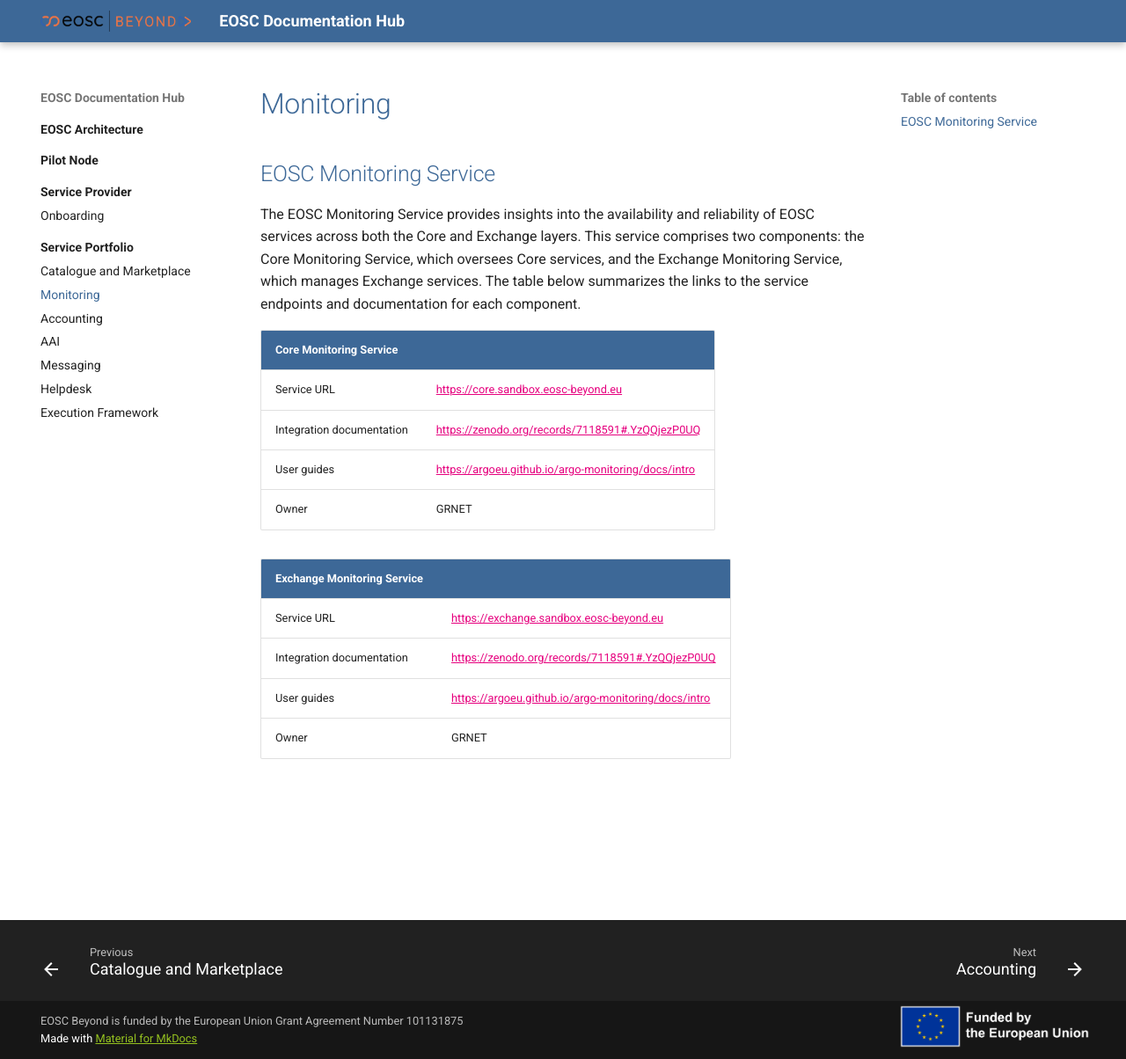
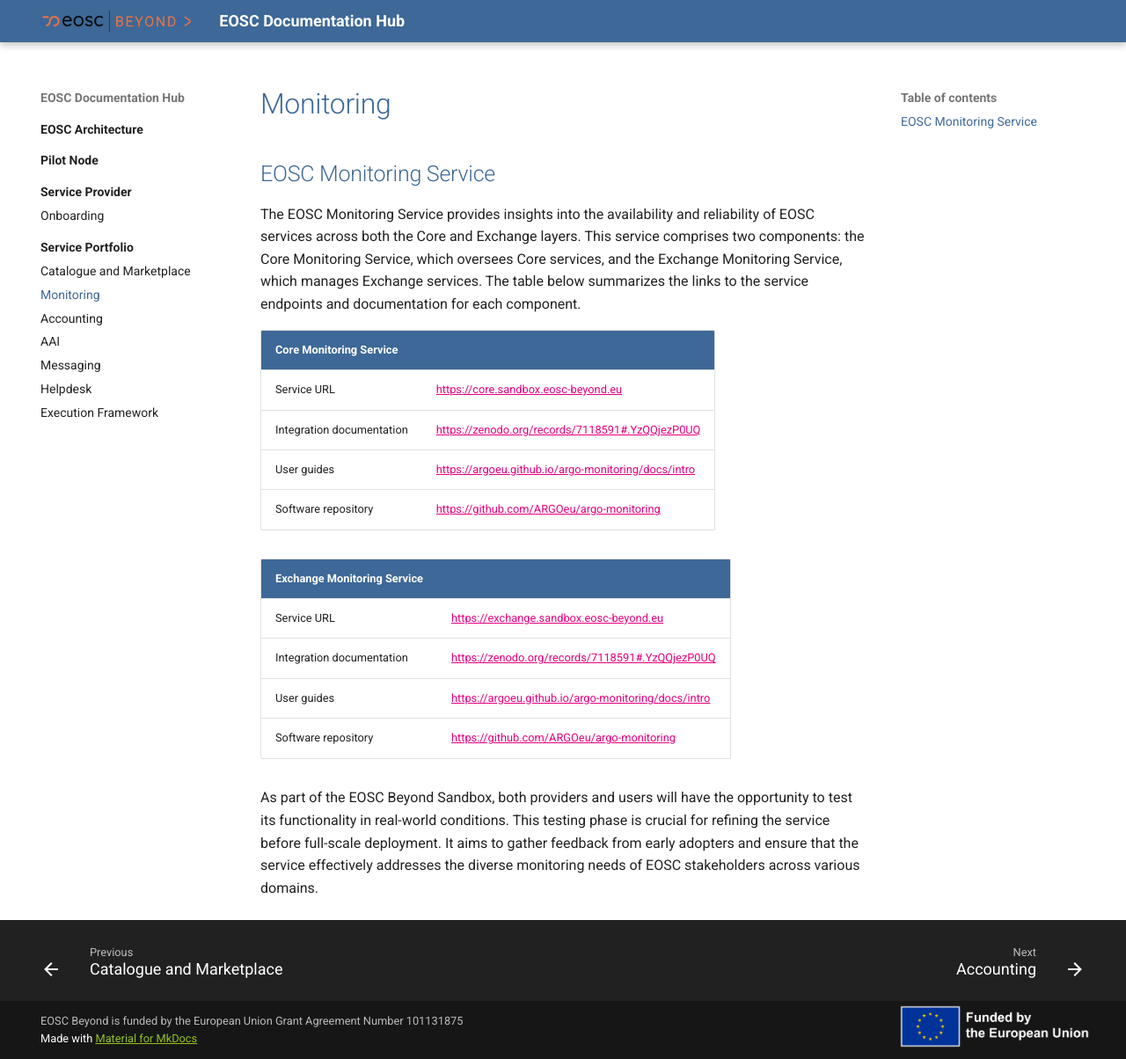
Before and after one commit to eosc-beyond-sandbox/eosc-sandbox, an MkDocs documentation site: the page built from resources/Service Portfolio/Monitoring/Monitoring.md, in a window 1280 px wide and 1204 px high. Shown: the whole window at 88% size. Built offline with MkDocs 1.6.1 and Material for MkDocs 9.7.7, drawn with Linux system fonts in a browser that asks for light colours.

Commit message:
EOSC monitoring service update

```diff
--- a/resources/Service Portfolio/Monitoring/Monitoring.md
+++ b/resources/Service Portfolio/Monitoring/Monitoring.md
@@ -9,11 +9,13 @@
 | Service URL               | <https://core.sandbox.eosc-beyond.eu>                 |
 | Integration documentation | <https://zenodo.org/records/7118591#.YzQQjezP0UQ>     |
 | User guides               | <https://argoeu.github.io/argo-monitoring/docs/intro> |
-| Owner                     | GRNET                                                 |
+| Software repository       | <https://github.com/ARGOeu/argo-monitoring>           |
 
 | Exchange Monitoring Service |                                                       |
 | :-------------------------- | :---------------------------------------------------- |
 | Service URL                 | <https://exchange.sandbox.eosc-beyond.eu>             |
 | Integration documentation   | <https://zenodo.org/records/7118591#.YzQQjezP0UQ>     |
 | User guides                 | <https://argoeu.github.io/argo-monitoring/docs/intro> |
-| Owner                       | GRNET                                                 |
+| Software repository         | <https://github.com/ARGOeu/argo-monitoring>           |
+
+As part of the EOSC Beyond Sandbox, both providers and users will have the opportunity to test its functionality in real-world conditions. This testing phase is crucial for refining the service before full-scale deployment. It aims to gather feedback from early adopters and ensure that the service effectively addresses the diverse monitoring needs of EOSC stakeholders across various domains.
```
